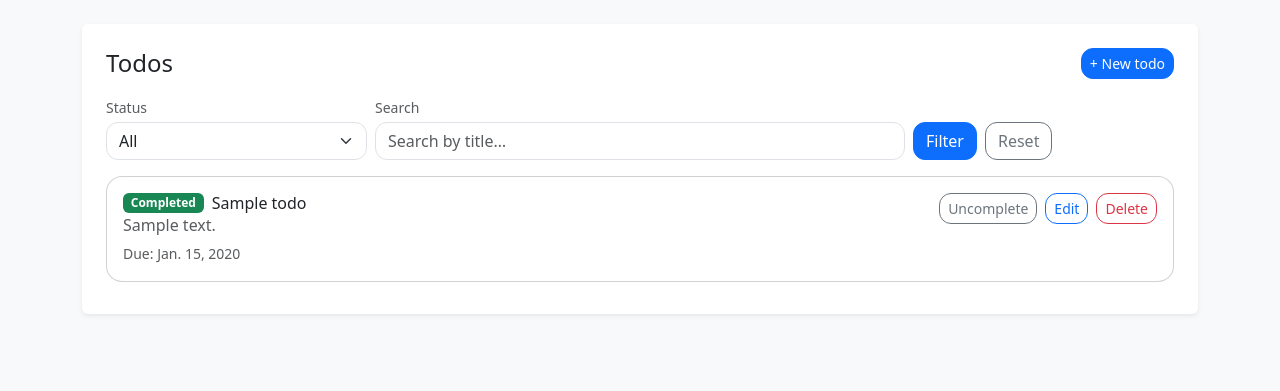
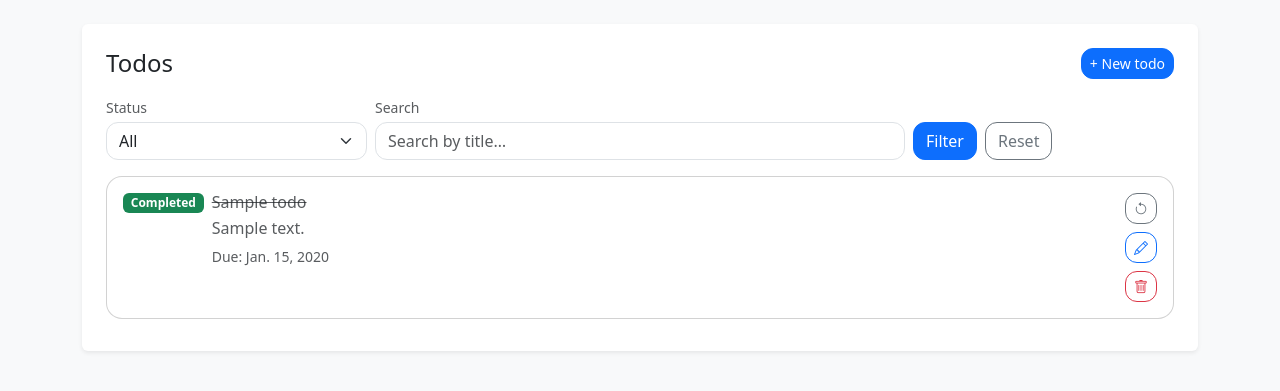
Before and after one commit to Ebuube/todo-with-django, a Django app: page /todos/ in a window 1280 px wide. Shown: the part 56-447 px from the top of the page. Run offline with Django 5.2, Linux system fonts and the light colour scheme; a user stored in the database is signed in; tables that the repository leaves empty hold one stand-in row (values such as "Sample post"); some libraries are stand-ins or nearby versions.

Commit message:
feat(ui): replace todo action buttons with responsive icon controls
- Add Bootstrap Icons for compact, mobile-friendly actions
- Replace text buttons with icon-based toggle, edit, and delete controls
- Make action controls stack vertically on mobile and align horizontally on larger screens

```diff
--- a/templates/base.html
+++ b/templates/base.html
@@ -9,6 +9,7 @@
     <!-- Bootstrap 5 CDN -->
     <link href="https://cdn.jsdelivr.net/npm/bootstrap@5.3.3/dist/css/bootstrap.min.css" rel="stylesheet">
     <link rel="stylesheet" href="{% static 'core/app.css' %}">
+    <link rel="stylesheet" href="https://cdn.jsdelivr.net/npm/bootstrap-icons@1.11.3/font/bootstrap-icons.min.css">
   </head>
   <script src="https://unpkg.com/htmx.org@1.9.12"></script>
   <script src="https://unpkg.com/htmx.org/dist/ext/debug.js"></script>
--- a/todos/templates/todos/partials/todo_item.html
+++ b/todos/templates/todos/partials/todo_item.html
@@ -1,16 +1,18 @@
-{# todos/templates/todos/partials/todo_item.html #}
 <div id="todo-{{ todo.id }}" class="card mb-2">
-  <div class="card-body d-flex justify-content-between gap-3">
+  <div class="card-body d-flex flex-column flex-md-row justify-content-between gap-3">
+    <!-- Left: content -->
     <div class="flex-grow-1">
-      <div class="d-flex align-items-center gap-2">
+      <div class="d-flex align-items-start gap-2">
         {% if todo.is_completed %}
           <span class="badge text-bg-success">Completed</span>
         {% else %}
           <span class="badge text-bg-warning">Pending</span>
         {% endif %}
 
-        <h6 class="mb-0">{{ todo.title }}</h6>
-      </div>
+        <div class="flex-grow-1">
+          <h6 class="mb-1 {% if todo.is_completed %}text-decoration-line-through text-muted{% endif %}">
+            {{ todo.title }}
+          </h6>
 
           {% if todo.description %}
             <p class="text-muted mb-1">{{ todo.description|truncatechars:140 }}</p>
@@ -20,27 +22,50 @@
             <small class="text-muted">Due: {{ todo.due_date }}</small>
           {% endif %}
         </div>
+      </div>
+    </div>
 
-    <div class="d-flex align-items-start gap-2">
-      {# Toggle complete (HTMX-enhanced form) #}
+    <!-- Right: actions -->
+    <div class="d-flex flex-row flex-md-column align-items-stretch gap-2">
+      <!-- Toggle complete -->
       <form
         method="post"
         action="{% url 'todos:toggle' todo.id %}"
         hx-post="{% url 'todos:toggle' todo.id %}"
         hx-target="#todo-{{ todo.id }}"
         hx-swap="outerHTML"
+        class="d-grid"
       >
         {% csrf_token %}
+        <button
+          type="submit"
+          class="btn btn-sm {% if todo.is_completed %}btn-outline-secondary{% else %}btn-outline-success{% endif %}"
+          title="{% if todo.is_completed %}Mark as pending{% else %}Mark as completed{% endif %}"
+          aria-label="{% if todo.is_completed %}Mark as pending{% else %}Mark as completed{% endif %}"
+        >
           {% if todo.is_completed %}
-          <button class="btn btn-outline-secondary btn-sm" type="submit">Uncomplete</button>
+            <i class="bi bi-arrow-counterclockwise"></i>
           {% else %}
-          <button class="btn btn-outline-success btn-sm" type="submit">Complete</button>
+            <i class="bi bi-check2"></i>
           {% endif %}
+          <span class="visually-hidden">
+            {% if todo.is_completed %}Mark as pending{% else %}Mark as completed{% endif %}
+          </span>
+        </button>
       </form>
 
-      <a class="btn btn-outline-primary btn-sm" href="{% url 'todos:edit' todo.id %}">Edit</a>
+      <!-- Edit -->
+      <a
+        href="{% url 'todos:edit' todo.pk %}"
+        class="btn btn-sm btn-outline-primary d-grid"
+        title="Edit"
+        aria-label="Edit"
+      >
+        <i class="bi bi-pencil"></i>
+        <span class="visually-hidden">Edit</span>
+      </a>
 
-      {# Delete (HTMX-enhanced form) #}
+      <!-- Delete -->
       <form
         method="post"
         action="{% url 'todos:delete' todo.id %}"
@@ -48,16 +73,19 @@
         hx-target="#todo-{{ todo.id }}"
         hx-swap="outerHTML"
         hx-confirm="Delete this todo?"
+        class="d-grid"
       >
         {% csrf_token %}
-        <button class="btn btn-outline-danger btn-sm" type="submit">Delete</button>
+        <button
+          type="submit"
+          class="btn btn-sm btn-outline-danger"
+          title="Delete"
+          aria-label="Delete"
+        >
+          <i class="bi bi-trash"></i>
+          <span class="visually-hidden">Delete</span>
+        </button>
       </form>
     </div>
   </div>
 </div>
-
-<!-- Out-of-band message container
-<div id="messages" hx-swap-oob="true">
-  {% include "core/partials/messages.html" %}
-</div>
--->
```
Lines whose indentation alone changed are shown as unchanged.
